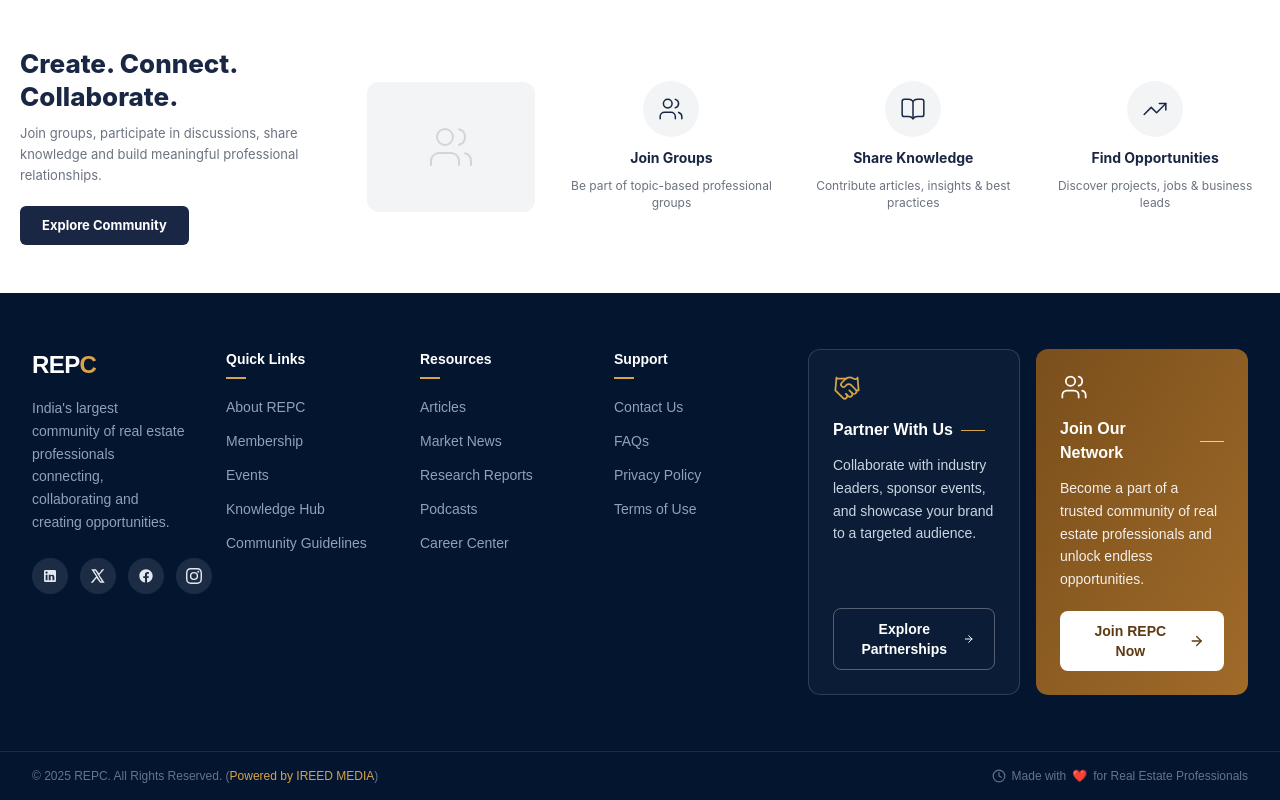
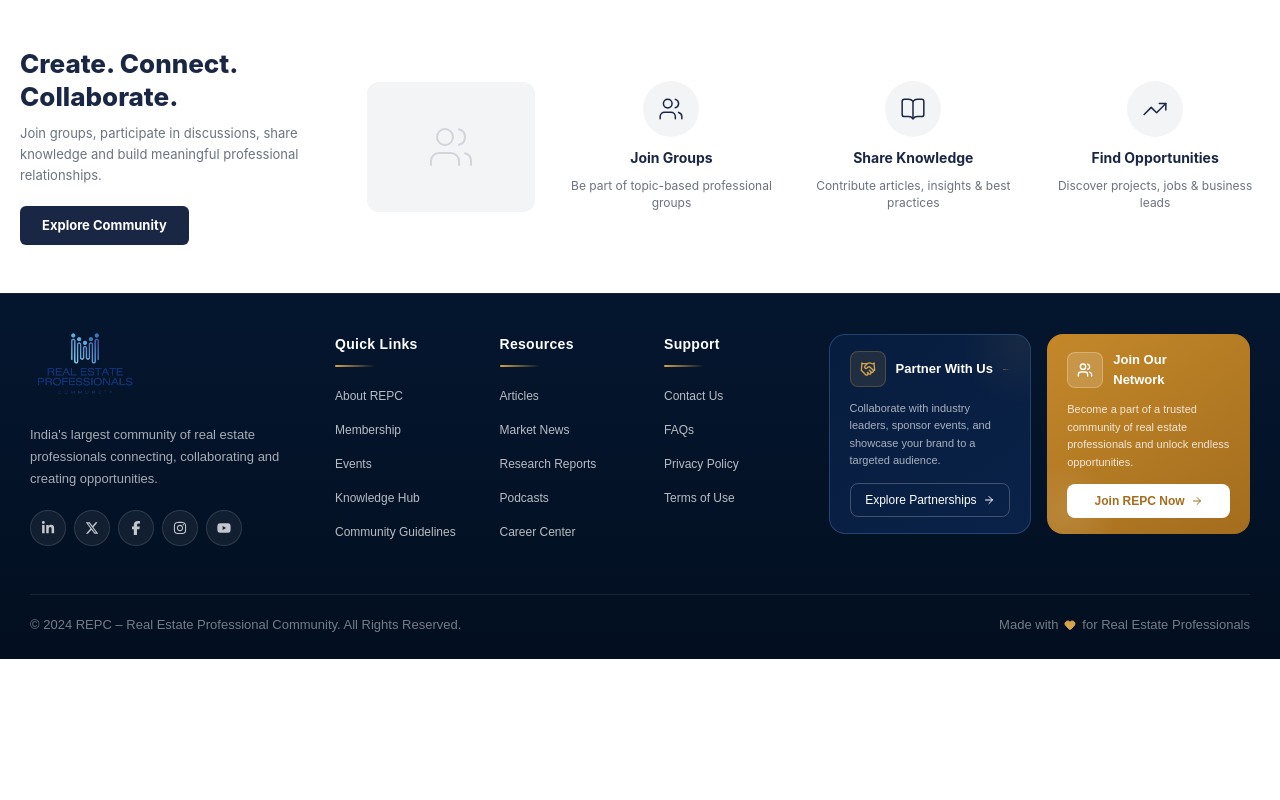
Before and after one commit to Aniket2002-hub/crepnet, a Next.js app: page / in a window 1280 px wide. Shown: the part 1340-2140 px from the top of the page. After the commit the page ends 1999 px from the top, so only its background shows below. Built offline with nearby package versions, Linux system fonts and the light colour scheme.

Commit message:
feat: implement responsive footer component and brand assets

```diff
--- a/src/app/(components)/layouts/footer.jsx
+++ b/src/app/(components)/layouts/footer.jsx
@@ -1,212 +1,430 @@
 "use client";
 
 import Link from "next/link";
-import { usePathname } from "next/navigation";
+import Image from "next/image";
+import { ArrowRight, Handshake, Users, Heart } from "lucide-react";
 import {
-  Handshake,
-  Users,
-  ArrowRight,
-  Clock,
-} from "lucide-react";
+  FaLinkedinIn,
+  FaFacebookF,
+  FaInstagram,
+  FaYoutube,
+  FaXTwitter,
+} from "react-icons/fa6";
 
-const GOLD = "#d6a44a";
+const socialLinks = [
+  { Icon: FaLinkedinIn, href: "#", label: "LinkedIn" },
+  { Icon: FaXTwitter, href: "#", label: "X / Twitter" },
+  { Icon: FaFacebookF, href: "#", label: "Facebook" },
+  { Icon: FaInstagram, href: "#", label: "Instagram" },
+  { Icon: FaYoutube, href: "#", label: "YouTube" },
+];
 
-// const FOOTER_LINKS = {
-//   Company: ["About Us", "Our Team", "Careers", "Press & Media", "Contact Us"],
-//   Ecosystem: ["Office Spaces", "Retail", "Hospitality", "Logistics & Industrial", "Investments", "International Trade"],
-//   Solutions: ["For Developers", "For Occupiers & Brands", "For Investors", "For Consultants", "For Service Providers", "For Government Bodies"],
-//   Resources: ["Market Intelligence", "Reports & Research", "Blog & Insights", "Webinars", "Events", "Case Studies"],
-// };
-
-const SOCIAL_LINKS = [
+const navLinks = [
   {
-    name: "LinkedIn",
-    href: "#",
-    icon: (
-      <svg className="h-4 w-4" fill="currentColor" viewBox="0 0 24 24">
-        <path d="M19 3a2 2 0 012 2v14a2 2 0 01-2 2H5a2 2 0 01-2-2V5a2 2 0 012-2h14m-.5 15.5v-5.3a3.26 3.26 0 00-3.26-3.26c-.85 0-1.84.52-2.32 1.3v-1.11h-2.79v8.37h2.79v-4.93c0-.77.62-1.4 1.39-1.4a1.4 1.4 0 011.4 1.4v4.93h2.79M6.88 8.56a1.68 1.68 0 001.68-1.68c0-.93-.75-1.69-1.68-1.69a1.69 1.69 0 00-1.69 1.69c0 .93.76 1.68 1.69 1.68m1.39 9.94v-8.37H5.5v8.37h2.77z" />
-      </svg>
-    ),
+    title: "Quick Links",
+    links: [
+      { label: "About REPC", href: "/about-us" },
+      { label: "Membership", href: "#" },
+      { label: "Events", href: "/events" },
+      { label: "Knowledge Hub", href: "/knowledge-hub" },
+      { label: "Community Guidelines", href: "#" },
+    ],
   },
   {
-    name: "X",
-    href: "#",
-    icon: (
-      <svg className="h-4 w-4" fill="currentColor" viewBox="0 0 24 24">
-        <path d="M18.244 2H21.5l-7.51 8.59L22 22h-6.828l-5.36-7.018L4.347 22H1.09l8.034-9.192L2 2h6.828l4.836 6.392L18.244 2Zm-2.39 18h1.833L8.084 4H6.117l9.737 16Z" />
-      </svg>
-    ),
+    title: "Resources",
+    links: [
+      { label: "Articles", href: "#" },
+      { label: "Market News", href: "#" },
+      { label: "Research Reports", href: "#" },
+      { label: "Podcasts", href: "#" },
+      { label: "Career Center", href: "#" },
+    ],
   },
   {
-    name: "Facebook",
-    href: "#",
-    icon: (
-      <svg className="h-4 w-4" fill="currentColor" viewBox="0 0 24 24">
-        <path d="M22 12c0-5.523-4.477-10-10-10S2 6.477 2 12c0 4.991 3.657 9.128 8.438 9.879v-6.987h-2.54V12.3h2.54V9.797c0-2.508 1.493-3.89 3.776-3.89 1.094 0 2.238.195 2.238.195v2.46h-1.26c-1.242 0-1.63.771-1.63 1.562V12.3h2.773l-.443 2.592h-2.33v6.987C18.343 21.128 22 16.991 22 12z" />
-      </svg>
-    ),
-  },
-  {
-    name: "Instagram",
-    href: "#",
-    icon: (
-      <svg className="h-4 w-4" fill="currentColor" viewBox="0 0 24 24">
-        <path d="M12 2.163c3.204 0 3.584.012 4.85.07 3.252.148 4.771 1.691 4.919 4.919.058 1.265.069 1.645.069 4.849 0 3.205-.012 3.584-.069 4.849-.149 3.225-1.664 4.771-4.919 4.919-1.266.058-1.644.07-4.85.07-3.204 0-3.584-.012-4.849-.07-3.26-.149-4.771-1.699-4.919-4.92-.058-1.265-.07-1.644-.07-4.849 0-3.204.013-3.583.07-4.849.149-3.227 1.664-4.771 4.919-4.919 1.266-.057 1.645-.069 4.849-.069zm0-2.163c-3.259 0-3.667.014-4.947.072-4.358.2-6.78 2.618-6.98 6.98-.059 1.281-.073 1.689-.073 4.948 0 3.259.014 3.668.072 4.948.2 4.358 2.618 6.78 6.98 6.98 1.281.058 1.689.072 4.948.072 3.259 0 3.668-.014 4.948-.072 4.354-.2 6.782-2.618 6.979-6.98.059-1.28.073-1.689.073-4.948 0-3.259-.014-3.667-.072-4.947-.196-4.354-2.617-6.78-6.979-6.98-1.281-.059-1.69-.073-4.949-.073zm0 5.838a6.162 6.162 0 100 12.324 6.162 6.162 0 000-12.324zM12 16a4 4 0 110-8 4 4 0 010 8zm6.406-11.845a1.44 1.44 0 100 2.881 1.44 1.44 0 000-2.881z" />
-      </svg>
-    ),
-  },
-  // {
-  //   name: "YouTube",
-  //   href: "#",
-  //   icon: (
-  //     <svg className="h-4 w-4" fill="currentColor" viewBox="0 0 24 24">
-  //       <path d="M21.582 7.186a2.506 2.506 0 00-1.768-1.768C18.254 5 12 5 12 5s-6.254 0-7.814.418A2.506 2.506 0 002.418 7.186C2 8.746 2 12 2 12s0 3.254.418 4.814a2.506 2.506 0 001.768 1.768C5.746 19 12 19 12 19s6.254 0 7.814-.418a2.506 2.506 0 001.768-1.768C22 15.254 22 12 22 12s0-3.254-.418-4.814zM10 15V9l6 3-6 3z" />
-  //     </svg>
-  //   ),
-  // },
-];
-
-const LINK_COLUMNS = [
-  {
-    heading: "Quick Links",
-    links: ["About REPC", "Membership", "Events", "Knowledge Hub", "Community Guidelines"],
-  },
-  {
-    heading: "Resources",
-    links: ["Articles", "Market News", "Research Reports", "Podcasts", "Career Center"],
-  },
-  {
-    heading: "Support",
-    links: ["Contact Us", "FAQs", "Privacy Policy", "Terms of Use"],
+    title: "Support",
+    links: [
+      { label: "Contact Us", href: "/contact" },
+      { label: "FAQs", href: "#" },
+      { label: "Privacy Policy", href: "#" },
+      { label: "Terms of Use", href: "#" },
+    ],
   },
 ];
 
 export default function Footer() {
-  const pathname = usePathname();
-  if (pathname?.startsWith("/admin")) return null;
+  return (
+    <>
+      <style>{`
+        .footer-link {
+          position: relative;
+          display: inline-block;
+          color: rgba(255,255,255,0.72);
+          transition: color 0.25s ease;
+        }
+        .footer-link::after {
+          content: '';
+          position: absolute;
+          left: 0;
+          bottom: -2px;
+          width: 0%;
+          height: 1px;
+          background: #d6a44a;
+          transition: width 0.3s ease;
+        }
+        .footer-link:hover {
+          color: #d6a44a;
+        }
+        .footer-link:hover::after {
+          width: 100%;
+        }
 
-  return (
-    <footer className="bg-[#041530] text-white">
-      <div className="mx-auto max-w-7xl px-4 py-12 sm:px-6 lg:px-8 lg:py-14">
-        <div className="flex flex-col gap-10 lg:flex-row lg:items-start lg:justify-between">
+        .social-btn {
+          width: 44px;
+          height: 44px;
+          border-radius: 50%;
+          background: rgba(255,255,255,0.06);
+          border: 1px solid rgba(255,255,255,0.12);
+          display: flex;
+          align-items: center;
+          justify-content: center;
+          color: rgba(255,255,255,0.75);
+          transition: background 0.25s, border-color 0.25s, color 0.25s, transform 0.2s;
+        }
+        .social-btn:hover {
+          background: rgba(214,164,74,0.15);
+          border-color: #d6a44a;
+          color: #d6a44a;
+          transform: translateY(-3px);
+        }
 
-          {/* Brand + link columns */}
-          <div className="grid grid-cols-1 gap-10 sm:grid-cols-2 md:grid-cols-4 lg:flex-1">
+        .partner-card {
+          border: 1px solid rgba(44,77,121,0.8);
+          border-radius: 16px;
+          background: linear-gradient(145deg, #071d3f 0%, #0a2248 100%);
+          padding: 16px 20px;
+          display: flex;
+          flex-direction: column;
+          justify-content: space-between;
+          gap: 12px;
+          transition: box-shadow 0.3s, border-color 0.3s;
+          position: relative;
+          overflow: hidden;
+        }
+        .partner-card::before {
+          content: '';
+          position: absolute;
+          top: -50px;
+          right: -50px;
+          width: 120px;
+          height: 120px;
+          border-radius: 50%;
+          background: radial-gradient(circle, rgba(214,164,74,0.07) 0%, transparent 70%);
+          pointer-events: none;
+        }
+        .partner-card:hover {
+          box-shadow: 0 0 28px rgba(214,164,74,0.14);
+          border-color: rgba(214,164,74,0.4);
+        }
 
-            {/* Brand */}
-            <div className="sm:col-span-2 md:col-span-1">
-              <div className="flex items-center gap-3">
-                <span className="text-2xl font-extrabold tracking-tight">
-                  REP<span style={{ color: GOLD }}>C</span>
-                </span>
-                {/* <span className="h-8 w-px bg-white/15" aria-hidden="true" />
-                <p className="text-xs leading-tight text-slate-300">
-                  Real Estate
-                  <br />
-                  Professional Community
-                </p> */}
+        .join-card {
+          border-radius: 16px;
+          background: linear-gradient(145deg, #c4882a 0%, #a36d1e 100%);
+          padding: 16px 20px;
+          display: flex;
+          flex-direction: column;
+          justify-content: space-between;
+          gap: 12px;
+          transition: box-shadow 0.3s;
+          position: relative;
+          overflow: hidden;
+        }
+        .join-card::before {
+          content: '';
+          position: absolute;
+          bottom: -30px;
+          left: -30px;
+          width: 100px;
+          height: 100px;
+          border-radius: 50%;
+          background: radial-gradient(circle, rgba(255,255,255,0.1) 0%, transparent 70%);
+          pointer-events: none;
+        }
+        .join-card:hover {
+          box-shadow: 0 8px 36px rgba(163,109,30,0.5);
+        }
+
+        .partner-btn {
+          height: 34px;
+          width: 100%;
+          border-radius: 8px;
+          border: 1px solid rgba(255,255,255,0.22);
+          display: flex;
+          align-items: center;
+          justify-content: center;
+          gap: 6px;
+          font-size: 12px;
+          color: white;
+          cursor: pointer;
+          background: transparent;
+          transition: background 0.25s, border-color 0.25s;
+        }
+        .partner-btn:hover {
+          background: rgba(255,255,255,0.08);
+          border-color: rgba(255,255,255,0.45);
+        }
+
+        .join-btn {
+          height: 34px;
+          width: 100%;
+          border-radius: 8px;
+          border: none;
+          display: flex;
+          align-items: center;
+          justify-content: center;
+          gap: 6px;
+          font-size: 12px;
+          font-weight: 600;
+          background: white;
+          color: #a36d1e;
+          cursor: pointer;
+          transition: opacity 0.2s, transform 0.2s;
+        }
+        .join-btn:hover {
+          opacity: 0.92;
+          transform: translateY(-1px);
+        }
+
+        .footer-divider-line {
+          width: 40px;
+          height: 2px;
+          background: linear-gradient(90deg, #d6a44a, transparent);
+          margin: 10px 0 16px;
+          border-radius: 2px;
+        }
+
+        .logo-c {
+          background: linear-gradient(135deg, #d6a44a 0%, #f0c070 100%);
+          -webkit-background-clip: text;
+          -webkit-text-fill-color: transparent;
+          background-clip: text;
+        }
+      `}</style>
+
+      <footer
+        style={{
+          background: "linear-gradient(180deg, #04162f 0%, #030f20 100%)",
+          color: "white",
+          borderTop: "1px solid rgba(255,255,255,0.08)",
+        }}
+      >
+        <div
+          style={{ maxWidth: "1280px", margin: "0 auto", padding: "40px 30px 0" }}
+        >
+          {/* Main Grid */}
+          <div
+            style={{
+              display: "grid",
+              gridTemplateColumns: "1fr",
+              gap: "24px",
+              alignItems: "start",
+            }}
+            className="footer-main-grid"
+          >
+            <style>{`
+              @media (min-width: 1024px) {
+                .footer-main-grid {
+                  grid-template-columns: 2fr 1fr 1fr 1fr 3fr !important;
+                  align-items: start !important;
+                }
+              }
+              @media (min-width: 640px) and (max-width: 1023px) {
+                .footer-main-grid {
+                  grid-template-columns: 1fr 1fr !important;
+                  align-items: start !important;
+                }
+              }
+            `}</style>
+
+            {/* ── Brand Column ── */}
+            <div>
+              {/* Logo */}
+              <div style={{ margin: "-35px 0 -5px -10px" }}>
+                <Image
+                  src="/Real_Estate_Professionals_Community_Logo-removebg-preview.png"
+                  alt="REPC - Real Estate Professional Community"
+                  width={150}
+                  height={150}
+                  style={{ width: "130px", height: "auto" }}
+                  priority
+                />
               </div>
 
-              <p className="mt-4 max-w-xs text-sm leading-relaxed text-slate-400">
-                India&apos;s largest community of real estate professionals connecting, collaborating
-                and creating opportunities.
+              {/* Tagline */}
+              <p
+                style={{
+                  marginTop: "0px",
+                  color: "rgba(255,255,255,0.65)",
+                  fontSize: "13px",
+                  lineHeight: "1.7",
+                  maxWidth: "280px",
+                }}
+              >
+                India&apos;s largest community of real estate professionals
+                connecting, collaborating and creating opportunities.
               </p>
 
-              <div className="mt-6 flex items-center gap-3">
-                {SOCIAL_LINKS.map((s) => (
-                  <Link
-                    key={s.name}
-                    href={s.href}
-                    aria-label={s.name}
-                    className="flex h-9 w-9 shrink-0 items-center justify-center rounded-full bg-white/10 text-slate-200 transition-colors hover:bg-[#d6a44a] hover:text-white focus:outline-none focus-visible:ring-2 focus-visible:ring-[#d6a44a] focus-visible:ring-offset-2 focus-visible:ring-offset-[#041530]"
-                  >
-                    {s.icon}
+              {/* Social Icons */}
+              <div style={{ display: "flex", gap: "8px", marginTop: "20px" }}>
+                {socialLinks.map(({ Icon, href, label }) => (
+                  <Link key={label} href={href} aria-label={label} className="social-btn" style={{ width: "36px", height: "36px" }}>
+                    <Icon size={14} />
                   </Link>
                 ))}
               </div>
             </div>
 
-            {/* Link columns */}
-            {LINK_COLUMNS.map((col) => (
-              <div key={col.heading}>
-                <h4 className="text-sm font-bold text-white">{col.heading}</h4>
-                <span className="mt-2 block h-0.5 w-5" style={{ backgroundColor: GOLD }} />
-                <ul className="mt-4 space-y-2.5">
-                  {col.links.map((link) => (
-                    <li key={link}>
-                      <Link
-                        href="#"
-                        className="text-sm text-slate-400 transition-colors hover:text-[#d6a44a] focus:outline-none focus-visible:underline"
-                      >
-                        {link}
+            {/* ── Nav Columns ── */}
+            {navLinks.map(({ title, links }) => (
+              <div key={title}>
+                <h3 style={{ fontSize: "14px", fontWeight: 600, letterSpacing: "0.3px" }}>
+                  {title}
+                </h3>
+                <div className="footer-divider-line" />
+                <ul style={{ listStyle: "none", padding: 0, margin: 0, display: "flex", flexDirection: "column", gap: "10px" }}>
+                  {links.map(({ label, href }) => (
+                    <li key={label}>
+                      <Link href={href} className="footer-link" style={{ fontSize: "12px" }}>
+                        {label}
                       </Link>
                     </li>
                   ))}
                 </ul>
               </div>
             ))}
+
+            {/* ── CTA Cards ── */}
+            <div
+              style={{ display: "grid", gridTemplateColumns: "1fr 1fr", gap: "16px" }}
+              className="footer-cards-grid"
+            >
+              <style>{`
+                @media (max-width: 640px) {
+                  .footer-cards-grid {
+                    grid-template-columns: 1fr !important;
+                  }
+                }
+              `}</style>
+
+              {/* Partner Card */}
+              <div className="partner-card">
+                {/* Icon + Title row */}
+                <div style={{ display: "flex", alignItems: "center", gap: "10px" }}>
+                  <div
+                    style={{
+                      width: "36px",
+                      height: "36px",
+                      borderRadius: "8px",
+                      background: "rgba(214,164,74,0.12)",
+                      border: "1px solid rgba(214,164,74,0.25)",
+                      display: "flex",
+                      alignItems: "center",
+                      justifyContent: "center",
+                      flexShrink: 0,
+                    }}
+                  >
+                    <Handshake size={16} style={{ color: "#d6a44a" }} />
+                  </div>
+                  <h3 style={{ fontSize: "13px", fontWeight: 700, margin: 0 }}>Partner With Us</h3>
+                  <div style={{ flex: 1, height: "1px", background: "linear-gradient(90deg, rgba(214,164,74,0.45), transparent)" }} />
                 </div>
 
-          {/* CTA cards */}
-          <div className="grid grid-cols-1 gap-4 sm:grid-cols-2 lg:w-[440px] lg:flex-shrink-0">
-            {/* Partner With Us */}
-            <div className="flex h-full flex-col rounded-xl border border-white/15 bg-white/[0.03] p-6">
-              <Handshake className="h-7 w-7" style={{ color: GOLD }} strokeWidth={1.5} />
-              <h3 className="mt-4 flex items-center gap-2 text-base font-bold text-white">
-                Partner With Us
-                <span className="h-px w-6" style={{ backgroundColor: GOLD }} />
-              </h3>
-              <p className="mt-3 flex-1 text-sm leading-relaxed text-slate-300">
-                Collaborate with industry leaders, sponsor events, and showcase your brand to a
-                targeted audience.
+                {/* Description */}
+                <p style={{ fontSize: "11px", lineHeight: "1.6", color: "rgba(255,255,255,0.65)", margin: 0 }}>
+                  Collaborate with industry leaders, sponsor events, and showcase
+                  your brand to a targeted audience.
                 </p>
-              <button className="mt-5 inline-flex items-center gap-2 self-start rounded-lg border border-white/30 px-5 py-2.5 text-sm font-semibold text-white transition-colors hover:bg-white/10 focus:outline-none focus-visible:ring-2 focus-visible:ring-white/50">
+
+                {/* Button */}
+                <button className="partner-btn">
                   Explore Partnerships
-                <ArrowRight className="h-4 w-4" />
+                  <ArrowRight size={12} />
                 </button>
               </div>
 
-            {/* Join Our Network */}
-            <div className="flex h-full flex-col rounded-xl bg-gradient-to-br from-[#7a4f1c] to-[#a06b29] p-6">
-              <Users className="h-7 w-7 text-white" strokeWidth={1.5} />
-              <h3 className="mt-4 flex items-center gap-2 text-base font-bold text-white">
-                Join Our Network
-                <span className="h-px w-6 bg-white/70" />
-              </h3>
-              <p className="mt-3 flex-1 text-sm leading-relaxed text-white/90">
-                Become a part of a trusted community of real estate professionals and unlock
-                endless opportunities.
+              {/* Join Card */}
+              <div className="join-card">
+                {/* Icon + Title row */}
+                <div style={{ display: "flex", alignItems: "center", gap: "10px" }}>
+                  <div
+                    style={{
+                      width: "36px",
+                      height: "36px",
+                      borderRadius: "8px",
+                      background: "rgba(255,255,255,0.15)",
+                      border: "1px solid rgba(255,255,255,0.25)",
+                      display: "flex",
+                      alignItems: "center",
+                      justifyContent: "center",
+                      flexShrink: 0,
+                    }}
+                  >
+                    <Users size={16} style={{ color: "white" }} />
+                  </div>
+                  <h3 style={{ fontSize: "13px", fontWeight: 700, margin: 0 }}>Join Our Network</h3>
+                  <div style={{ flex: 1, height: "1px", background: "rgba(255,255,255,0.3)" }} />
+                </div>
+
+                {/* Description */}
+                <p style={{ fontSize: "11px", lineHeight: "1.6", color: "rgba(255,255,255,0.82)", margin: 0 }}>
+                  Become a part of a trusted community of real estate
+                  professionals and unlock endless opportunities.
                 </p>
-              <button className="mt-5 inline-flex items-center gap-2 self-start rounded-lg bg-white px-5 py-2.5 text-sm font-semibold text-[#5c3a14] transition-colors hover:bg-white/90 focus:outline-none focus-visible:ring-2 focus-visible:ring-white">
+
+                {/* Button */}
+                <button className="join-btn">
                   Join REPC Now
-                <ArrowRight className="h-4 w-4" />
+                  <ArrowRight size={12} />
                 </button>
               </div>
             </div>
           </div>
-      </div>
 
-      {/* Bottom bar */}
-      <div className="border-t border-white/10">
-        <div className="mx-auto flex max-w-7xl flex-col items-center justify-between gap-2 px-4 py-4 text-xs text-slate-500 sm:flex-row sm:px-6 lg:px-8">
-          <p>
-            © 2025 REPC. All Rights Reserved. (
-            <Link
-              href="https://ireedindia.com"
-              target="_blank"
-              rel="noopener noreferrer"
-              className="font-medium text-[#d6a44a] transition-colors hover:text-white"
+          {/* ── Bottom Bar ── */}
+          <div
+            style={{
+              borderTop: "1px solid rgba(255,255,255,0.08)",
+              marginTop: "48px",
+              padding: "20px 0 24px",
+              display: "flex",
+              flexWrap: "wrap",
+              justifyContent: "space-between",
+              alignItems: "center",
+              gap: "12px",
+            }}
           >
-              Powered by IREED MEDIA
-            </Link>
-            )
+            <p style={{ fontSize: "13px", color: "rgba(255,255,255,0.45)" }}>
+              © 2024 REPC – Real Estate Professional Community. All Rights Reserved.
             </p>
-          <p className="flex items-center gap-1.5">
-            <Clock className="h-3.5 w-3.5" />
-            Made with <span aria-hidden="true">❤️</span> for Real Estate Professionals
+
+            <p
+              style={{
+                fontSize: "13px",
+                color: "rgba(255,255,255,0.45)",
+                display: "flex",
+                alignItems: "center",
+                gap: "6px",
+              }}
+            >
+              Made with{" "}
+              <Heart
+                size={12}
+                style={{ color: "#d6a44a", fill: "#d6a44a" }}
+              />{" "}
+              for Real Estate Professionals
             </p>
           </div>
         </div>
       </footer>
+    </>
   );
 }
```
Also changed, not shown: src/app/(components)/layouts/header.jsx (+12 -7 lines), public/Real_Estate_Professionals_Community_Logo-removebg-preview.png (added), src/app/community/survey/page.jsx (renamed from src/app/community/surveys/page.jsx). Lines whose indentation alone changed are shown as unchanged.
